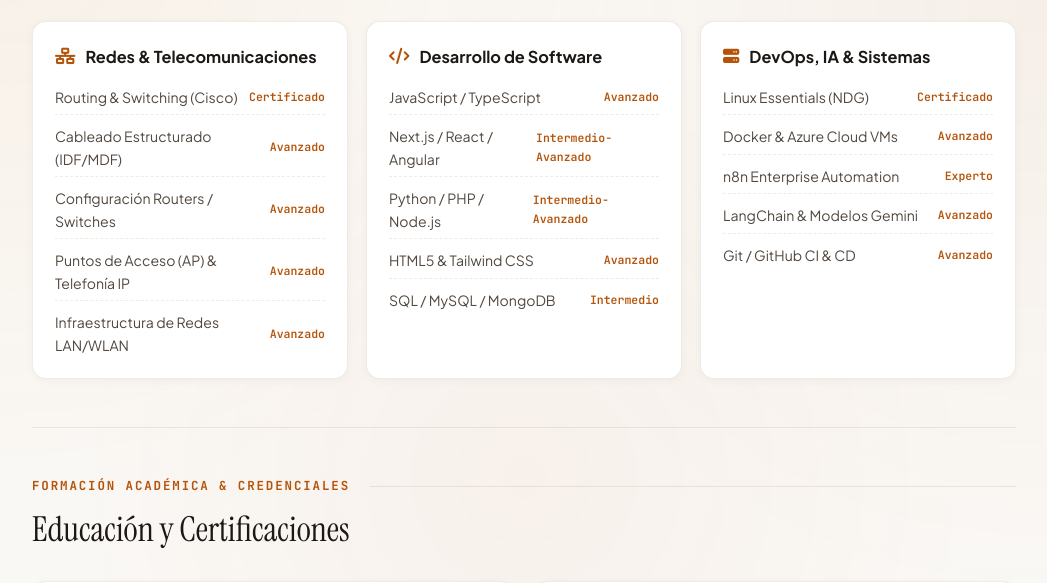
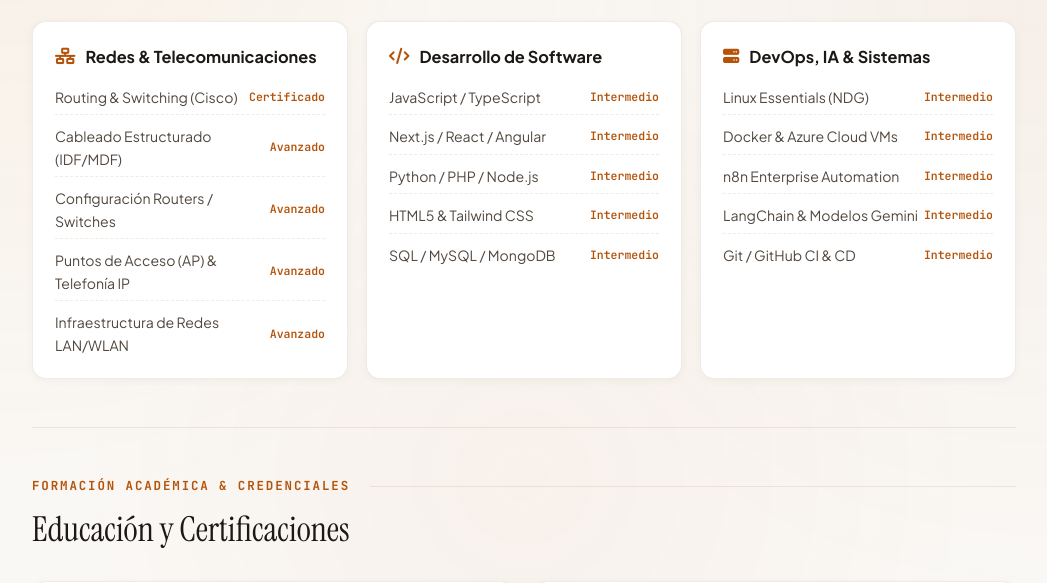
Before and after one commit to King1Angel/ANGEL-CV2026, a plain HTML site: page index.html in a window 1280 px wide. Shown: the part 4163-4746 px from the top of the page, without its empty margins (116-1163 px from the left). Drawn offline with Linux system fonts and the light colour scheme.

Commit message:
fix: update software development and devops/ai skills levels to intermediate

```diff
--- a/index.html
+++ b/index.html
@@ -1594,10 +1594,10 @@
         <div class="skill-card">
           <h4><i class="fa-solid fa-code"></i> <span data-i18n="skills.c2.title">Desarrollo de Software</span></h4>
           <div class="skill-items">
-            <div class="skill-entry"><span data-i18n="skills.c2.i1">JavaScript / TypeScript</span><span class="skill-level" data-i18n="skills.lvl.advanced">Avanzado</span></div>
-            <div class="skill-entry"><span data-i18n="skills.c2.i2">Next.js / React / Angular</span><span class="skill-level" data-i18n="skills.lvl.midadv">Intermedio-Avanzado</span></div>
-            <div class="skill-entry"><span data-i18n="skills.c2.i3">Python / PHP / Node.js</span><span class="skill-level" data-i18n="skills.lvl.midadv">Intermedio-Avanzado</span></div>
-            <div class="skill-entry"><span data-i18n="skills.c2.i4">HTML5 & Tailwind CSS</span><span class="skill-level" data-i18n="skills.lvl.advanced">Avanzado</span></div>
+            <div class="skill-entry"><span data-i18n="skills.c2.i1">JavaScript / TypeScript</span><span class="skill-level" data-i18n="skills.lvl.mid">Intermedio</span></div>
+            <div class="skill-entry"><span data-i18n="skills.c2.i2">Next.js / React / Angular</span><span class="skill-level" data-i18n="skills.lvl.mid">Intermedio</span></div>
+            <div class="skill-entry"><span data-i18n="skills.c2.i3">Python / PHP / Node.js</span><span class="skill-level" data-i18n="skills.lvl.mid">Intermedio</span></div>
+            <div class="skill-entry"><span data-i18n="skills.c2.i4">HTML5 & Tailwind CSS</span><span class="skill-level" data-i18n="skills.lvl.mid">Intermedio</span></div>
             <div class="skill-entry"><span data-i18n="skills.c2.i5">SQL / MySQL / MongoDB</span><span class="skill-level" data-i18n="skills.lvl.mid">Intermedio</span></div>
           </div>
         </div>
@@ -1606,11 +1606,11 @@
         <div class="skill-card">
           <h4><i class="fa-solid fa-server"></i> <span data-i18n="skills.c3.title">DevOps, IA & Sistemas</span></h4>
           <div class="skill-items">
-            <div class="skill-entry"><span data-i18n="skills.c3.i1">Linux Essentials (NDG)</span><span class="skill-level" data-i18n="skills.lvl.certified">Certificado</span></div>
-            <div class="skill-entry"><span data-i18n="skills.c3.i2">Docker & Azure Cloud VMs</span><span class="skill-level" data-i18n="skills.lvl.advanced">Avanzado</span></div>
-            <div class="skill-entry"><span data-i18n="skills.c3.i3">n8n Enterprise Automation</span><span class="skill-level" data-i18n="skills.lvl.expert">Experto</span></div>
-            <div class="skill-entry"><span data-i18n="skills.c3.i4">LangChain & Modelos Gemini</span><span class="skill-level" data-i18n="skills.lvl.advanced">Avanzado</span></div>
-            <div class="skill-entry"><span data-i18n="skills.c3.i5">Git / GitHub CI & CD</span><span class="skill-level" data-i18n="skills.lvl.advanced">Avanzado</span></div>
+            <div class="skill-entry"><span data-i18n="skills.c3.i1">Linux Essentials (NDG)</span><span class="skill-level" data-i18n="skills.lvl.mid">Intermedio</span></div>
+            <div class="skill-entry"><span data-i18n="skills.c3.i2">Docker & Azure Cloud VMs</span><span class="skill-level" data-i18n="skills.lvl.mid">Intermedio</span></div>
+            <div class="skill-entry"><span data-i18n="skills.c3.i3">n8n Enterprise Automation</span><span class="skill-level" data-i18n="skills.lvl.mid">Intermedio</span></div>
+            <div class="skill-entry"><span data-i18n="skills.c3.i4">LangChain & Modelos Gemini</span><span class="skill-level" data-i18n="skills.lvl.mid">Intermedio</span></div>
+            <div class="skill-entry"><span data-i18n="skills.c3.i5">Git / GitHub CI & CD</span><span class="skill-level" data-i18n="skills.lvl.mid">Intermedio</span></div>
           </div>
         </div>
       </div>
```
